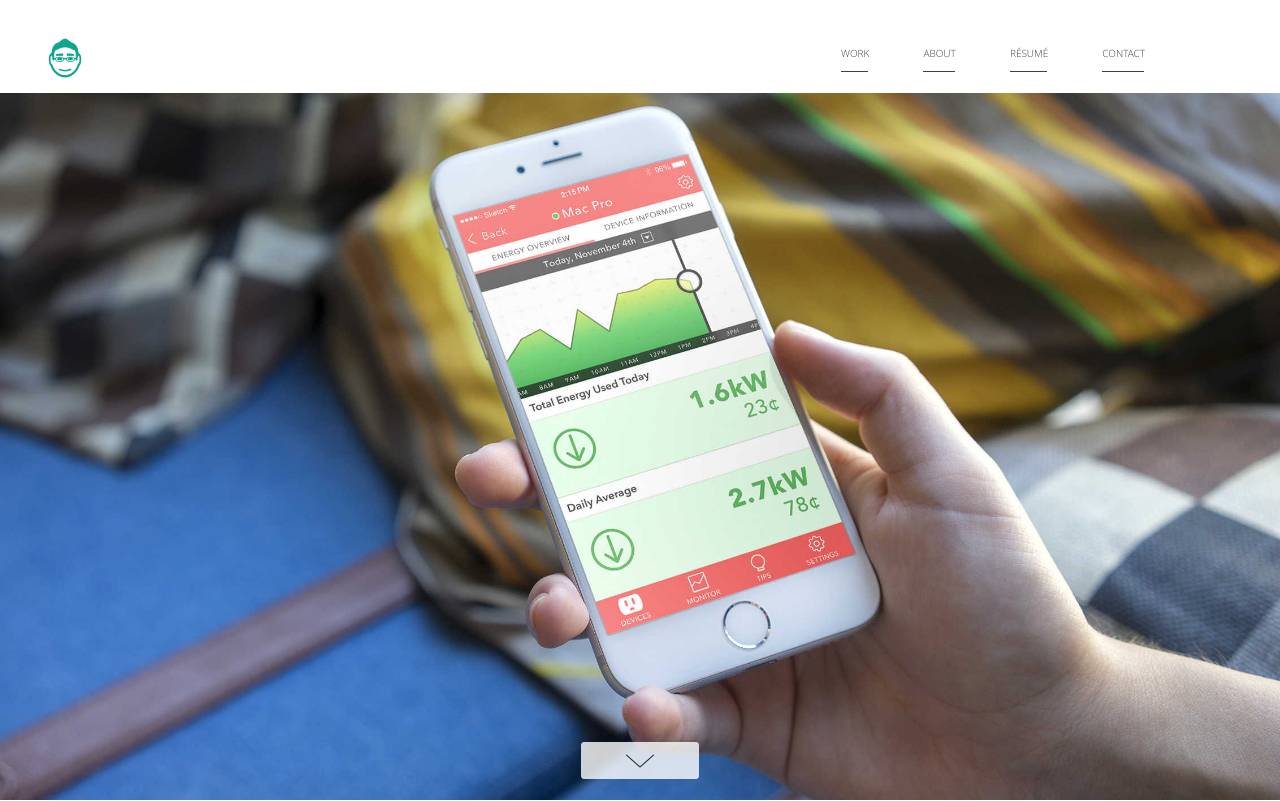
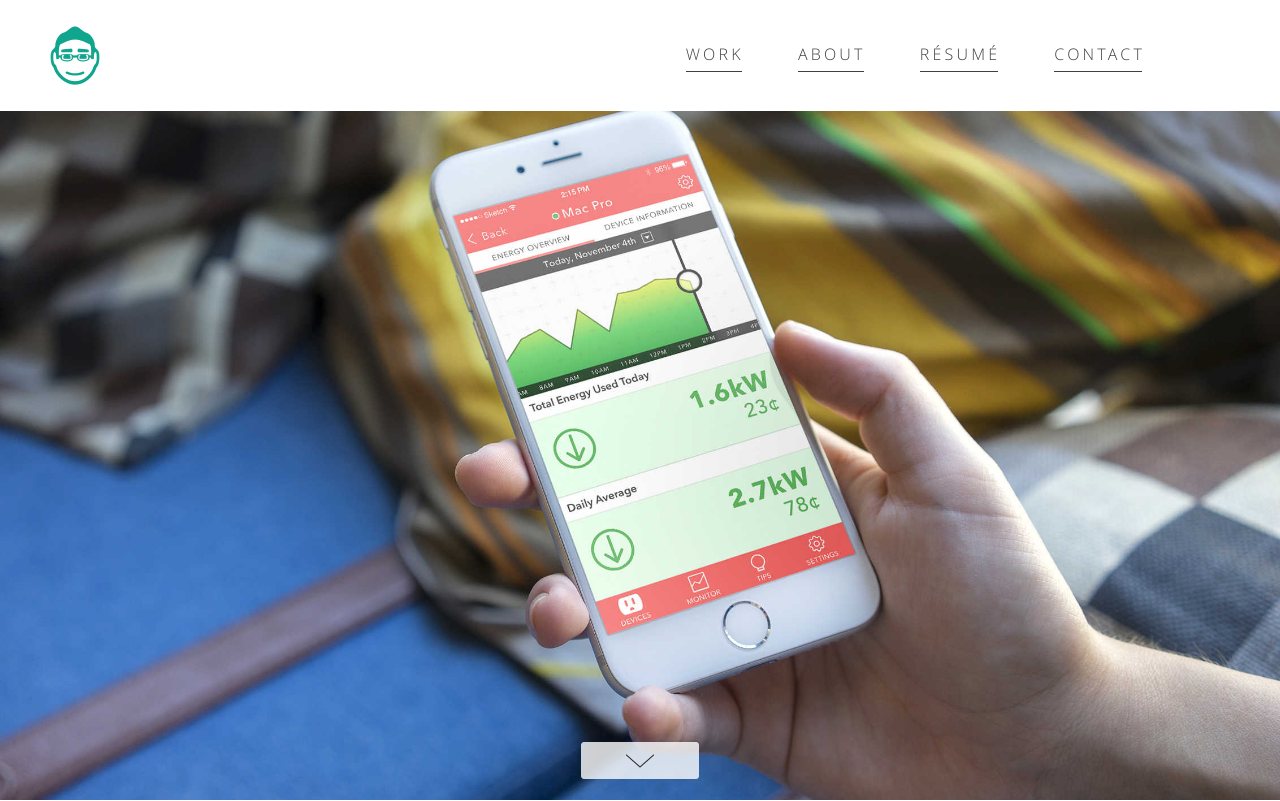
Before and after one commit to SomniusTiger/daniel-swan-portfolio, a website: page energy-hog/index.html in a window 1280 px wide. Shown: the top 801 px of the page. Drawn offline with nearby package versions, Linux system fonts and the light colour scheme; files that its build step writes are made by us from their sources; files whose address does not match are found by name.

Commit message:
Fixes project nav styles after redo

```diff
--- a/assets/stylesheets/scss/responsive/module/nav.scss
+++ b/assets/stylesheets/scss/responsive/module/nav.scss
@@ -1,12 +1,18 @@
 // Reponsive styles for the nav
 @media screen and (min-width: 600px) {
-  .nav.project {
+  .nav {
+    &--project {
       padding: 15px 20px;
       .nav-link {
+
+      }
+    }
+    &-link {
+      &--project {
         font-size: 16px;
         letter-spacing: 0.2em;
         margin-top: 5px;
-      &.home {
+        &--home {
           font-size: 60px;
           margin-top: 0;
           &:after {
@@ -16,13 +22,14 @@
       }
     }
   }
+}
 
 @media screen and (min-width: 800px) {
-  .nav.project {
-    .nav-link {
-      margin: {
-        left: 20px;
-        right: 20px;
+  .nav {
+    &-link {
+      &--project {
+        margin-left: 20px;
+        margin-right: 20px;
       }
     }
   }
@@ -35,6 +42,12 @@
     padding-top: 36px;
     &-link {
       margin: 0 25px;
+      &--project {
+        &--home {
+          margin-top: -10px;
+          padding-bottom: 10px;
+        }
+      }
       &:last-child {
         margin-right: 0;
       }
```
Lines whose indentation alone changed are shown as unchanged.
